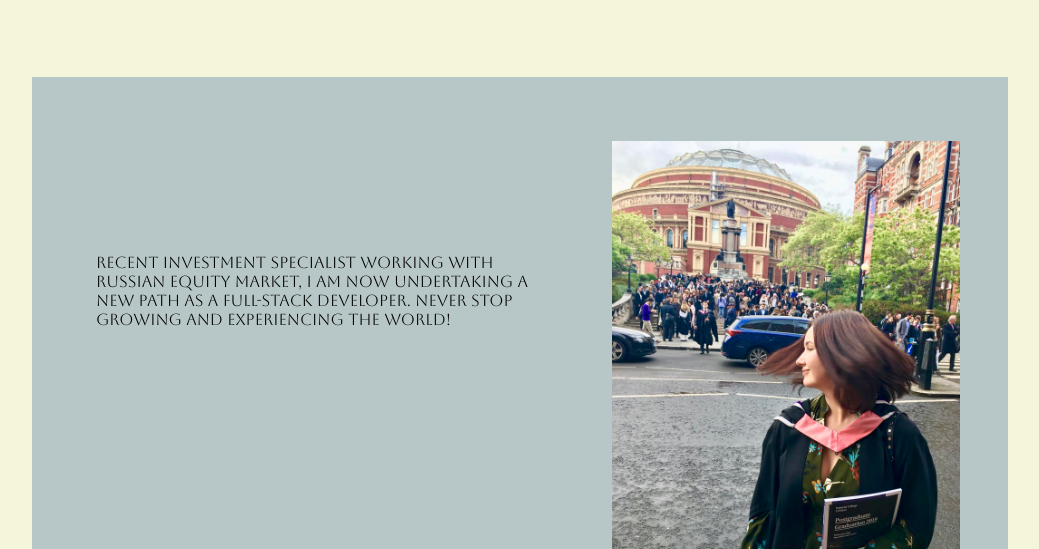
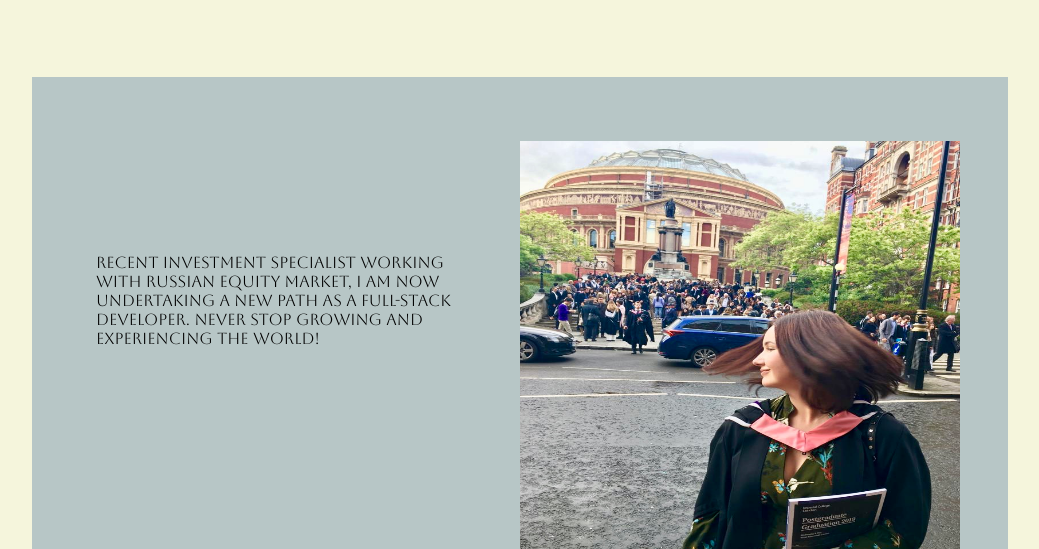
Before and after one commit to akuznetsova22/akuznetsova22.github.io, a plain HTML site: page biography.html in a window 1280 px wide. Shown: the part 251-800 px from the top of the page, without its empty margins (120-1159 px from the left). Drawn offline with Linux system fonts and the light colour scheme.

Commit message:
fixed image size

```diff
--- a/styles/style-biography.css
+++ b/styles/style-biography.css
@@ -91,8 +91,8 @@ section{
 
 .current-state img{
     padding-top: 1rem;
-    flex:1;
-    max-width: 100%;
+    flex:1 1 auto;
+    max-width: 50%;
 }
 .current-state p {
     flex:2;
```
